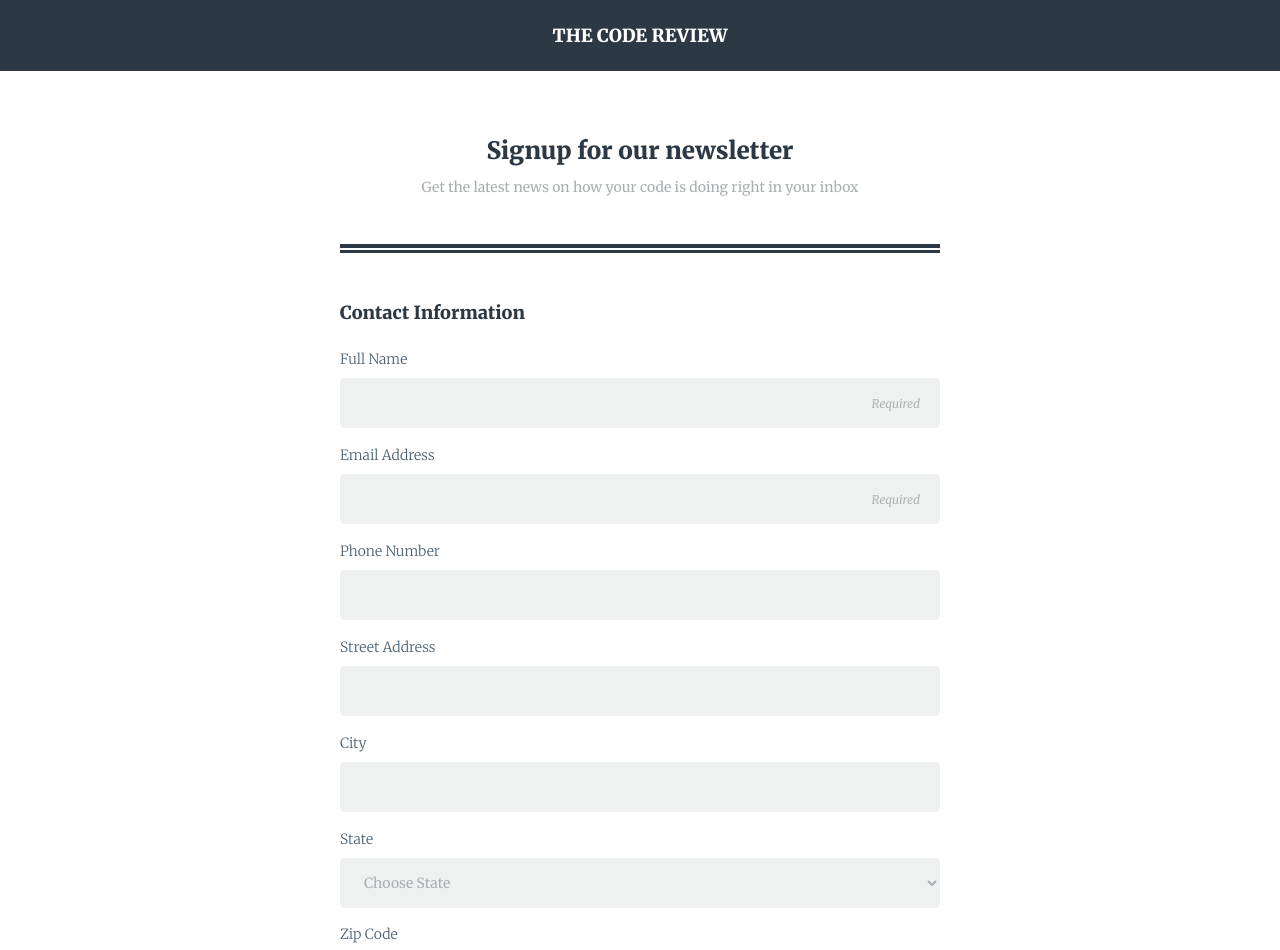
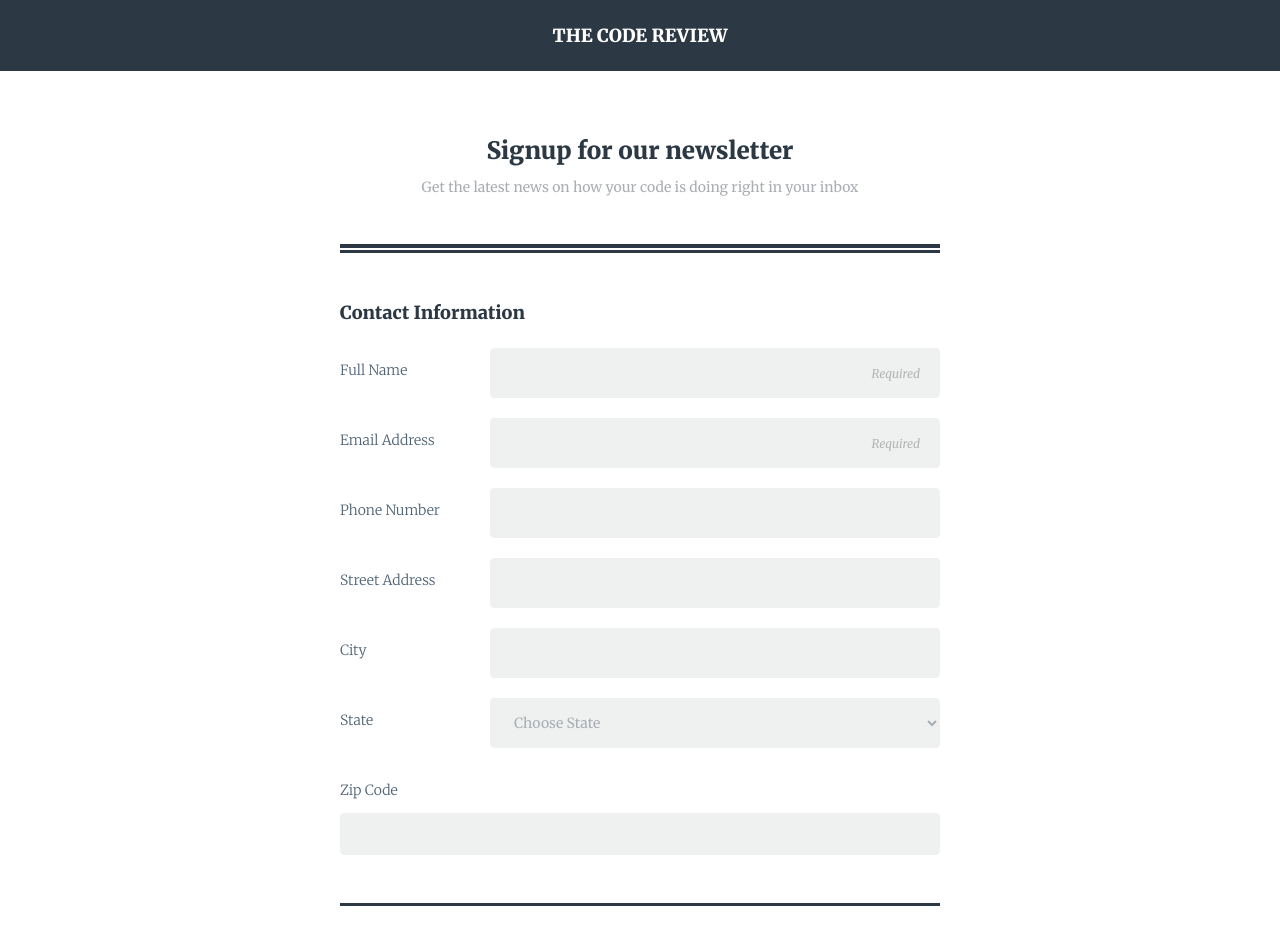
Before and after one commit to cyberkathleen/responsive-registration-form, a plain HTML site: page index.html in a window 1280 px wide. Shown: the top 950 px of the page. Drawn offline with Linux system fonts and the light colour scheme.

Commit message:
Added desktop CSS for the form

```diff
--- a/styles.css
+++ b/styles.css
@@ -192,12 +192,43 @@ select:focus {
     font-size: 1.5rem;
   }
 
-  hr {
+  hr,
+  form hr {
     margin-bottom: 3rem;
+  }
+
+  form hr {
+    margin-top: 1.75rem;
   }
 
   div.intro {
     padding-top: 4rem;
     padding-bottom: 3rem;
   }
+
+  div.pair {
+    display: flex;
+    flex-direction: row;
+    margin-bottom: 1.25rem;
+  }
+
+  #contact label {
+    flex-basis: 25%;
+    height: 50px;
+    margin: auto 0;
+    padding-top: .75rem;
+    padding-bottom: .75rem;
+  }
+
+  #contact input,
+  select {
+    width: initial;
+    flex-grow: 1;
+    flex-basis: 75%;
+    margin: 0;
+  }
+
+  button[type="submit"] {
+    margin-bottom: 2.25rem;
+  }
 }
```
